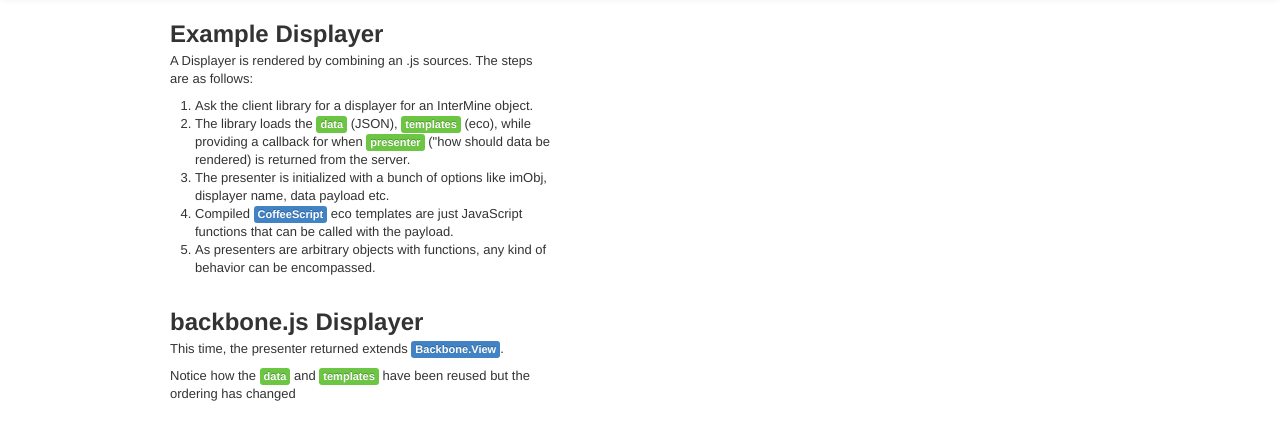
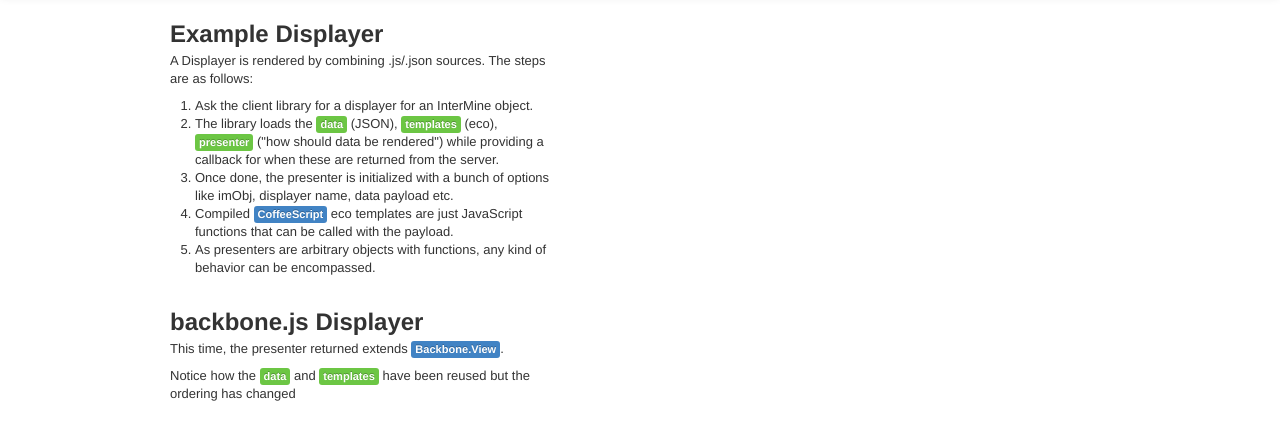
Before and after one commit to intermine/intermine-embedding-examples, a plain HTML site: page index.html in a window 1280 px wide. Shown: the part 43-482 px from the top of the page. Drawn offline with Linux system fonts and the light colour scheme.

Commit message:
changed desc

```diff
--- a/index.html
+++ b/index.html
@@ -46,14 +46,14 @@
       <div class="row">
         <div class="span5">
           <h2>Example Displayer</h2>
-          <p>A Displayer is rendered by combining an .js sources. The steps are as follows:</p>
+          <p>A Displayer is rendered by combining .js/.json sources. The steps are as follows:</p>
           <ol>
             <li>Ask the client library for a displayer for an InterMine object.</li>
             <li>The library loads the <span class="label label-success">data</span> (JSON),
-              <span class="label label-success">templates</span> (eco), while providing a callback for when
-              <span class="label label-success">presenter</span> ("how should data be rendered) is returned from the
-              server.</li>
-            <li>The presenter is initialized with a bunch of options like imObj, displayer name, data payload etc.</li>
+              <span class="label label-success">templates</span> (eco), <span class="label label-success">presenter</span>
+              ("how should data be rendered") while providing a callback for when these are returned from the server.</li>
+            <li>Once done, the presenter is initialized with a bunch of options like imObj, displayer name, data payload
+              etc.</li>
             <li>Compiled <span class="label label-info">CoffeeScript</span> eco templates are just JavaScript functions
               that can be called with the payload.</li>
             <li>As presenters are arbitrary objects with functions, any kind of behavior can be encompassed.</li>
```
